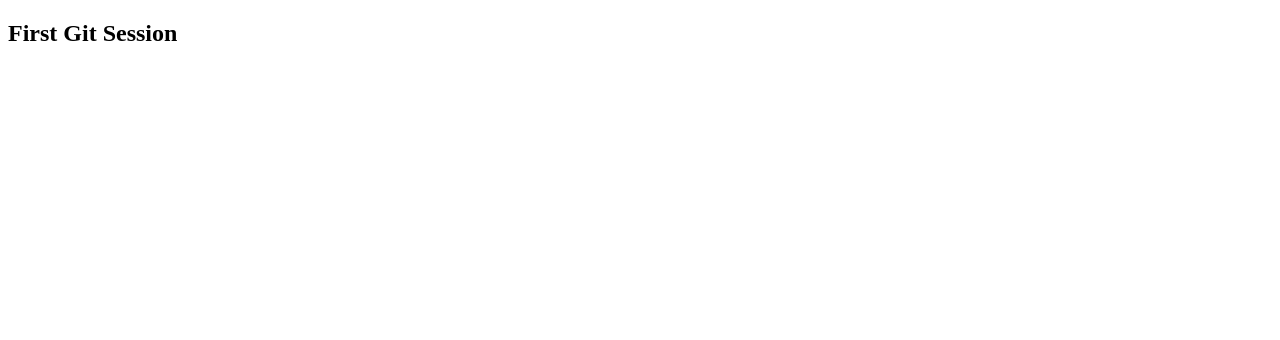
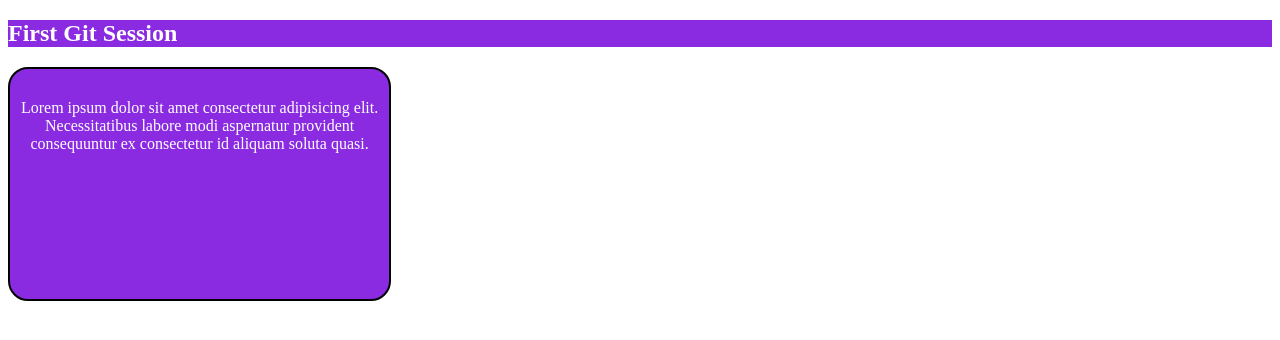
Before and after one commit to Amna-001/AI202412C, a plain HTML site: page index.html in a window 1280 px wide. Drawn offline with Linux system fonts and the light colour scheme.

Commit message:
new changes

```diff
--- a/assets/style.css
+++ b/assets/style.css
@@ -12,3 +12,15 @@ div{
     margin-top: 30px;
     margin-left: 30px;
 }
+
+#p1{
+
+    color: white;
+    background-color: blueviolet;
+    height: 200px;
+    width: 30%;
+    padding-top: 30px;
+    text-align: center;
+    border: 2px solid black;
+    border-radius: 20px;
+}
--- a/index.html
+++ b/index.html
@@ -3,10 +3,13 @@
 <head>
     <meta charset="UTF-8">
     <meta name="viewport" content="width=device-width, initial-scale=1.0">
+    <link rel="stylesheet" href="assets/style.css">
     <title>Document</title>
 </head>
 <body>
 
-    <h2>First Git Session</h2>
+    <h2 style="background-color: blueviolet; color: white;">First Git Session</h2>
+    <p id="p1">Lorem ipsum dolor sit amet consectetur adipisicing elit. Necessitatibus labore modi aspernatur provident consequuntur ex consectetur id aliquam soluta quasi.</p>
+
 </body>
 </html>
```
